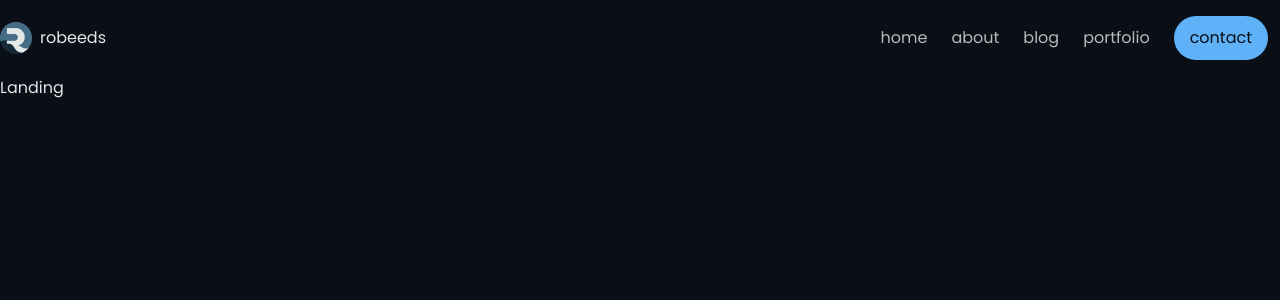
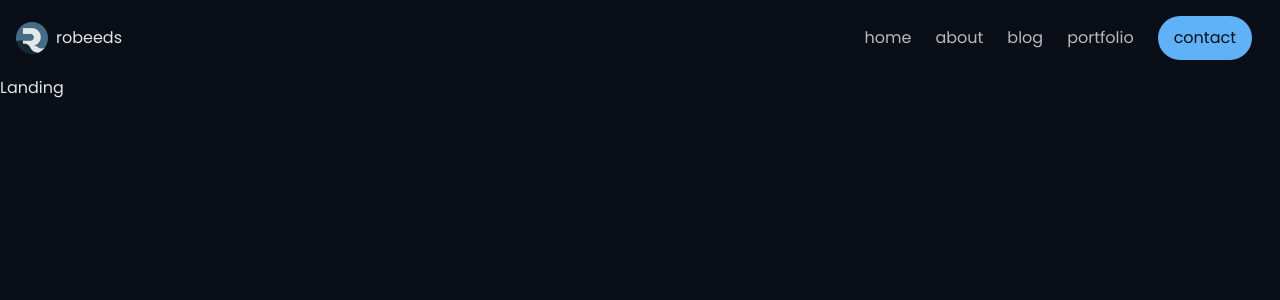
Before and after one commit to robeeds/robeeds.dev.old, a Next.js app: page / in a window 1280 px wide. Shown: the top 300 px of the page. Built offline with nearby package versions, Linux system fonts and the light colour scheme.

Commit message:
Update padding

```diff
--- a/src/app/ui/navbar.tsx
+++ b/src/app/ui/navbar.tsx
@@ -47,7 +47,7 @@ export default function NavBar() {
     }
 
     return (
-        <nav className="w-full py-4">
+        <nav className="w-full p-4">
 
             {/* For Large Screens */}
             <div className="flex flex-row justify-between">
```
